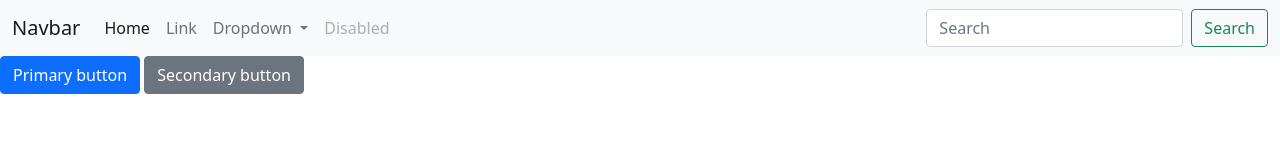
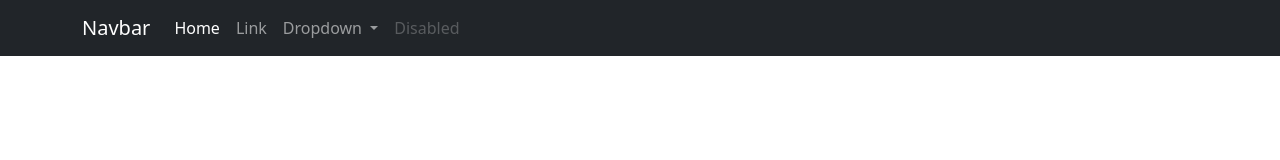
Before and after one commit to alphaVariable/bootstrap-5-zmhdui, a website built with webpack: page src/index.html in a window 1280 px wide. Built offline with nearby package versions, Linux system fonts and the light colour scheme.

Commit message:
3 files modified

```diff
--- a/src/index.html
+++ b/src/index.html
@@ -1,21 +1,26 @@
 <!DOCTYPE html>
 <html lang="en">
-
   <head>
-  <meta charset="UTF-8">
+    <meta charset="UTF-8" />
     <title>Doorsteps</title>
-  <meta http-equiv="X-UA-Compatible" content="IE=edge">
-  <meta name="viewport" content="width=device-width, initial-scale=1.0">
+    <meta http-equiv="X-UA-Compatible" content="IE=edge" />
+    <meta name="viewport" content="width=device-width, initial-scale=1.0" />
     <script src="main.js"></script>
   </head>
 
   <body>
-
-  <nav class="navbar navbar-expand-lg navbar-light bg-light">
-    <div class="container-fluid">
+    <nav class="navbar navbar-expand-lg navbar-dark bg-dark ">
+      <div class="container">
         <a class="navbar-brand" href="#">Navbar</a>
-      <button class="navbar-toggler" type="button" data-bs-toggle="collapse" data-bs-target="#navbarSupportedContent"
-        aria-controls="navbarSupportedContent" aria-expanded="false" aria-label="Toggle navigation">
+        <button
+          class="navbar-toggler"
+          type="button"
+          data-bs-toggle="collapse"
+          data-bs-target="#navbarSupportedContent"
+          aria-controls="navbarSupportedContent"
+          aria-expanded="false"
+          aria-label="Toggle navigation"
+        >
           <span class="navbar-toggler-icon"></span>
         </button>
         <div class="collapse navbar-collapse" id="navbarSupportedContent">
@@ -27,39 +32,39 @@
               <a class="nav-link" href="#">Link</a>
             </li>
             <li class="nav-item dropdown">
-            <a class="nav-link dropdown-toggle" href="#" id="navbarDropdown" role="button" data-bs-toggle="dropdown"
-              aria-expanded="false">
+              <a
+                class="nav-link dropdown-toggle"
+                href="#"
+                id="navbarDropdown"
+                role="button"
+                data-bs-toggle="dropdown"
+                aria-expanded="false"
+              >
                 Dropdown
               </a>
               <ul class="dropdown-menu" aria-labelledby="navbarDropdown">
                 <li><a class="dropdown-item" href="#">Action</a></li>
                 <li><a class="dropdown-item" href="#">Another action</a></li>
                 <li>
-                <hr class="dropdown-divider">
+                  <hr class="dropdown-divider" />
                 </li>
-              <li><a class="dropdown-item" href="#">Something else here</a></li>
+                <li>
+                  <a class="dropdown-item" href="#">Something else here</a>
+                </li>
               </ul>
             </li>
             <li class="nav-item">
-            <a class="nav-link disabled" href="#" tabindex="-1" aria-disabled="true">Disabled</a>
+              <a
+                class="nav-link disabled"
+                href="#"
+                tabindex="-1"
+                aria-disabled="true"
+                >Disabled</a
+              >
             </li>
           </ul>
-        <form class="d-flex">
-          <input class="form-control me-2" type="search" placeholder="Search" aria-label="Search">
-          <button class="btn btn-outline-success" type="submit">Search</button>
-        </form>
         </div>
       </div>
     </nav>
-
-  <button class="btn btn-primary">
-    Primary button
-  </button>
-
-  <button class="btn btn-secondary">
-    Secondary button
-  </button>
-
   </body>
-
 </html>
--- a/src/index.js
+++ b/src/index.js
@@ -1 +1,2 @@
 import './styles.scss';
+import 'bootstrap/js/dist/collapse';
--- a/src/styles.scss
+++ b/src/styles.scss
@@ -1,5 +1,5 @@
-// $primary: #276fc2;
-// $secondary: #e8d21d;
+$primary: #ed7361;
+$secondary: #32324b;
 // $border-radius: 1px;
 
-@import "../node_modules/bootstrap/scss/bootstrap";
+@import '../node_modules/bootstrap/scss/bootstrap';
```
Lines whose indentation alone changed are shown as unchanged.
